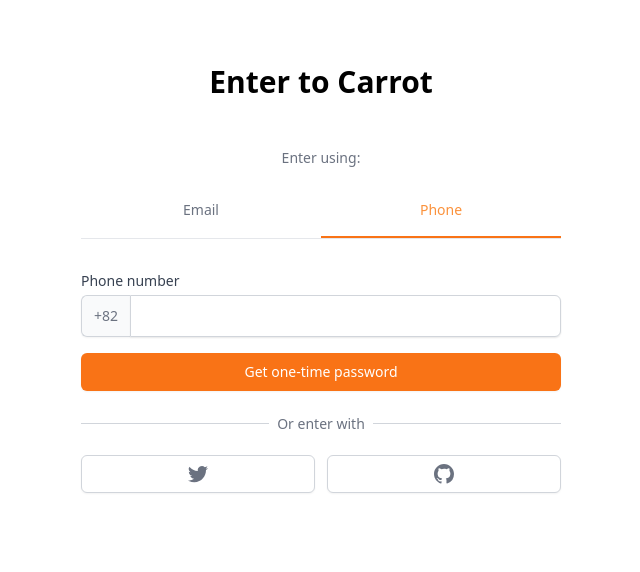
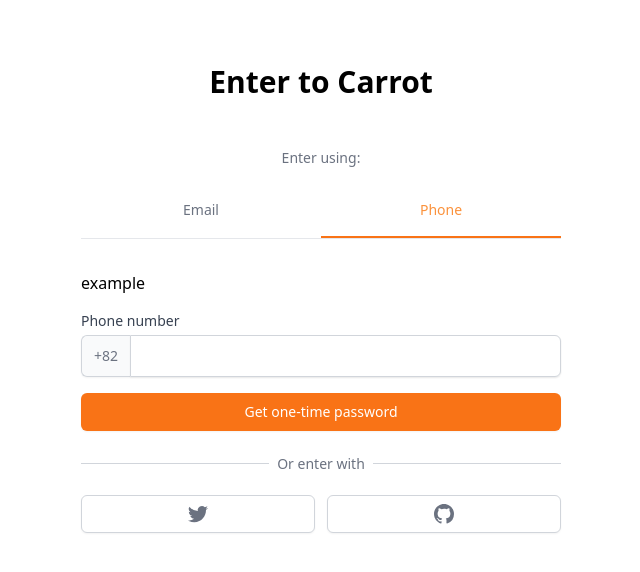
Before and after one commit to seungmin-dev/spinach-market, a Next.js app: page /enter in a window 1280 px wide. Both pictures are taken after a click on the button "Phone". Shown: the top 572 px of the page, without its empty margins (319-959 px from the left). Built offline with nearby package versions, Linux system fonts and the light colour scheme.

Commit message:
dynamic component

```diff
--- /dev/null
+++ b/components/dynamicComponentExample.tsx
@@ -0,0 +1,3 @@
+export default function Bs() {
+  return <h2>example</h2>;
+}
--- a/pages/enter.tsx
+++ b/pages/enter.tsx
@@ -6,6 +6,11 @@
 import useMutation from "@libs/client/useMutation";
 import { cls } from "@libs/utils";
 import { useRouter } from "next/router";
+import dynamic from "next/dynamic";
+
+const DynamicComponentExample = dynamic(
+  () => import("@components/dynamicComponentExample")
+); //option : {ssr:true/false}
 
 interface EnterForm {
   email?: string;
@@ -118,6 +123,8 @@
                 />
               ) : null}
               {method === "phone" ? (
+                <>
+                  <DynamicComponentExample />
                   <Input
                     register={register("phone")}
                     name="phone"
@@ -126,6 +133,7 @@
                     kind="phone"
                     required
                   />
+                </>
               ) : null}
               {method === "email" ? (
                 <Button text={loading ? "loading" : "Get login link"} />
```
Lines whose indentation alone changed are shown as unchanged.
